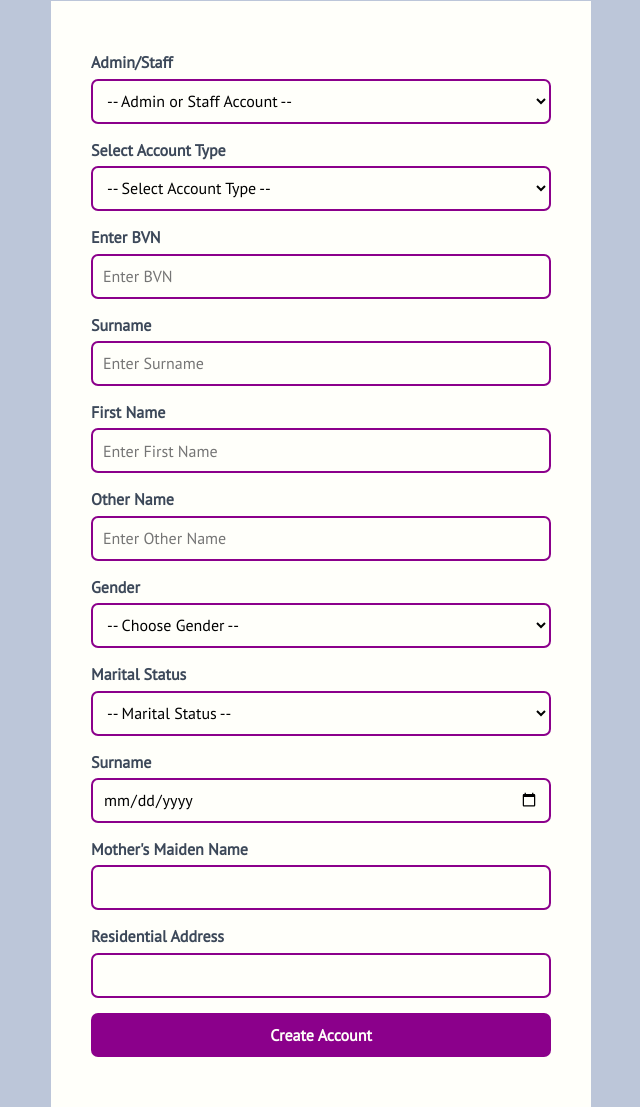
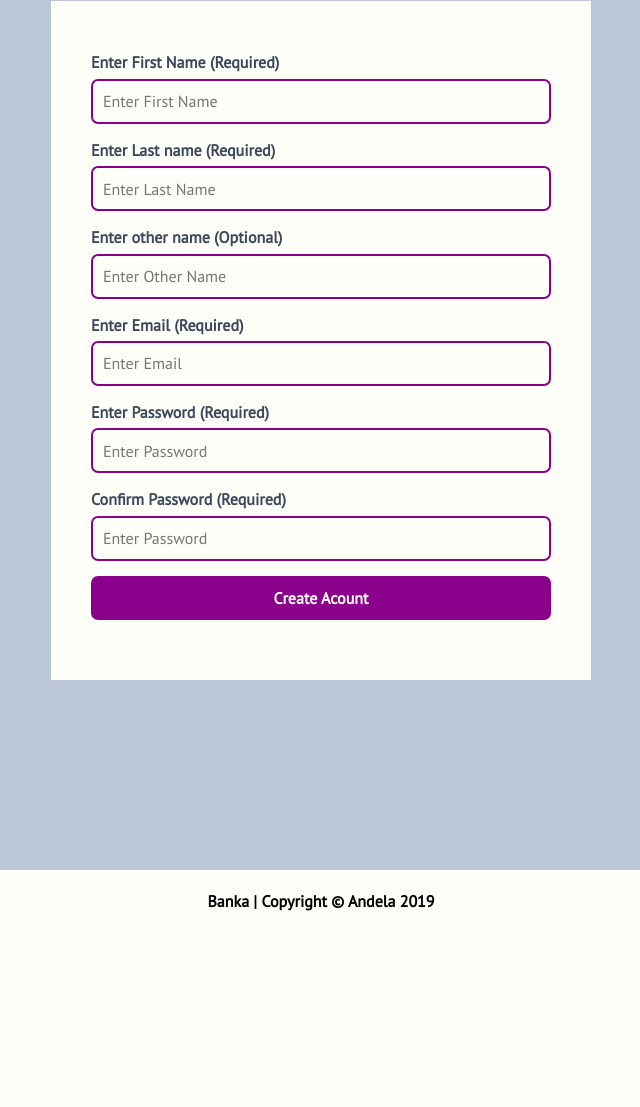
Before and after one commit to Onyimatics/Banka, a plain HTML site: page create-admin-staff-account.html in a window 1280 px wide. Shown: the part 302-1409 px from the top of the page, without its empty margins (319-959 px from the left). After the commit the page ends 1234 px from the top, so only its background shows below. Drawn offline with Linux system fonts and the light colour scheme.

```diff
--- a/create-admin-staff-account.html
+++ b/create-admin-staff-account.html
@@ -28,118 +28,63 @@
             <section class="container form-container">
               <h2 class="section-title">Create Admin/Staff User Account</h2>
               <form class="form-card" action="" method="post">
-
-                    <label for="adminstaffaccount">Admin/Staff</label>
-                    <select
-                      type="text"
-                      id="adminstaffaccount"
-                      name="adminstaffaccount"
-                      class="form-element"
-                      required>
-                      <option default>-- Admin or  Staff Account --</option>
-                      <option value="married">Admin</option>
-                      <option value="single">Staff</option>
-                    </select>
-                    <label for="accounttype">Select Account Type</label>
-                    <select
-                      type="text"
-                      id="accounttype"
-                      name="accounttype"
-                      class="form-element"
-                      required>
-                      <option default>-- Select Account Type --</option>
-                      <option value="savings">Savings</option>
-                      <option value="current">Current</option>
-                    </select>
-
-                <label for="bvn">Enter BVN</label>
-                <input
-                  type="number"
-                  id="bvn"
-                  name="bvn"
-                  class="form-element"
-                  placeholder="Enter BVN"
-                  required/>
-
-                  <label for="surname">Surname</label>
+                <label for="firstname">Enter First Name (Required)</label>
                 <input
                   type="text"
-                  id="surname"
-                  name="surname"
-                  class="form-element"
-                  placeholder="Enter Surname"
-                  required/>
-
-                  <label for="firstname">First Name</label>
-                <input
-                  type="text"
-                  id="firstname"
-                  name="firstname"
+                  id="firstName"
+                  name="firstName"
                   class="form-element"
                   placeholder="Enter First Name"
                   required/>
-
-                  <label for="othername">Other Name</label>
+                <label for="lastName">Enter Last name (Required)</label>
+                <input
+                  type="text"
+                  id="lastName"
+                  name="lastName"
+                  class="form-element"
+                  placeholder="Enter Last Name"
+                  required/>
+                <label for="othername">Enter other name (Optional)</label>
                 <input
                   type="text"
                   id="othername"
                   name="othername"
                   class="form-element"
-                  placeholder="Enter Other Name"
-                  required/>
-
-                  <label for="gender">Gender</label>
-                    <select
-                      type="text"
-                      id="gender"
-                      name="gender"
-                      class="form-element"
-                      required>
-                      <option default>-- Choose Gender --</option>
-                      <option value="red-flag">Male</option>
-                      <option value="intervention">Female</option>
-                    </select>
-
-                    <label for="maritalstatus">Marital Status</label>
-                    <select
-                      type="text"
-                      id="maritalstatus"
-                      name="maritalstatus"
-                      class="form-element"
-                      required>
-                      <option default>-- Marital Status --</option>
-                      <option value="married">Married</option>
-                      <option value="single">Single</option>
-                    </select>
-
-                <label for="dateofbirth">Surname</label>
-                <input
-                  type="date"
-                  id="dateofbirth"
-                  name="dateofbirth"
-                  class="form-element"
-                  required/>
-
-                  <label for="maidenname">Mother's Maiden Name</label>
+                  placeholder="Enter Other Name"/>
+                <label for="email">Enter Email (Required)</label>
                 <input
                   type="text"
-                  id="maidenname"
-                  name="maidenname"
+                  id="email"
+                  name="email"
                   class="form-element"
+                  placeholder="Enter Email"
                   required/>
-
-                  <label for="address">Residential Address</label>
+                <label for="password">Enter Password (Required)</label>
                 <input
-                  type="text"
-                  id="address"
-                  name="address"
+                  type="password"
+                  id="password"
+                  name="password"
                   class="form-element"
+                  placeholder="Enter Password"
                   required/>
-
-                  <button type="submit" class="btn btn-primary">Create Account</button>
-                </form>
-                </section>
-            </main>
+                <label for="password">Confirm Password (Required)</label>
+                <input
+                  type="password"
+                  id="password"
+                  name="password"
+                  class="form-element"
+                  placeholder="Enter Password"
+                  required/>
+                <button type="submit" class="btn btn-primary">Create Acount</button>
+                <!-- <div class="message-box"></div> -->
+                <div class="margin--top--10 margin--below ">
+                    <!-- <p class="text--primary1">Already have an account?
+                        <a href="./login.html" class="text--color--grey">login</a>
+                    </p> -->
+                </div>
+              </form>
+            </section>
+          </main>
     <!-- End Main Section -->
     <!-- Begin Footer -->
     <footer>
```
